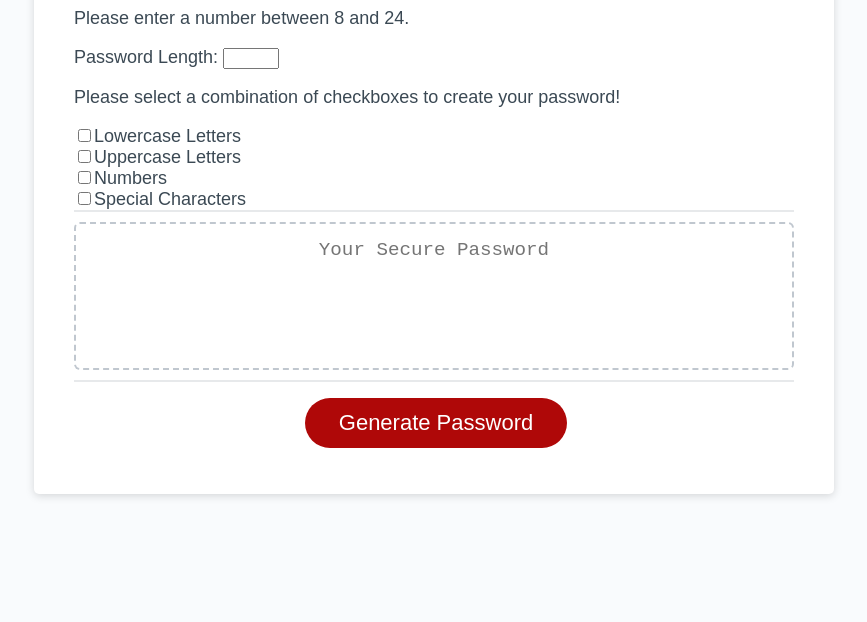
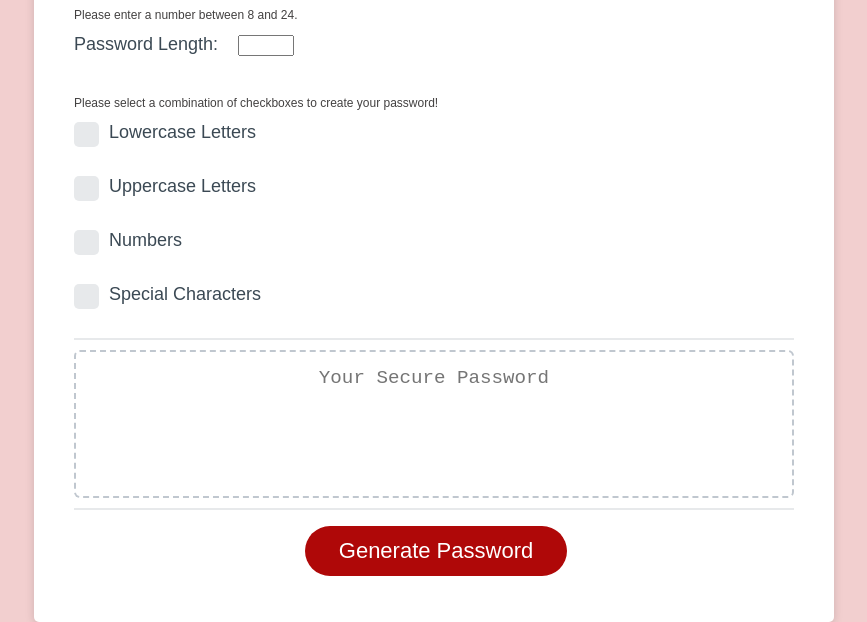
Before and after one commit to snovelli1021/PasswordGenerator, a plain HTML site: page index.html in a window 1280 px wide. Shown: the part 228-850 px from the top of the page, without its empty margins (206-1073 px from the left). Before the commit the page ends 800 px from the top, so only its background shows below. Drawn offline with Linux system fonts and the light colour scheme.

Commit message:
Finished styling app, added some additonal comments.

```diff
--- a/assets/style.css
+++ b/assets/style.css
@@ -1,3 +1,4 @@
+/* Using CSS reset. */
 *,
 *::before,
 *::after {
@@ -12,9 +13,10 @@ body,
   padding: 0;
 }
 
+/* Begin styling page. */
 body {
   font-family: sans-serif;
-  background-color: #f9fbfd;
+  background-color: hsl(0, 57%, 88%);
 }
 
 .wrapper {
@@ -34,7 +36,7 @@ header {
   background-color: hsl(0, 0%, 100%);
   border-radius: 5px;
   border-width: 1px;
-  box-shadow: rgba(0, 0, 0, 0.15) 0px 2px 8px 0px;
+  box-shadow: rgba(0, 0, 0, 0.15) 0px 2px 10px 0px;
   color: hsl(206, 17%, 28%);
   font-size: 18px;
   margin: 0 auto;
@@ -50,6 +52,80 @@ header {
   height: 2px;
 }
 
+input {
+  margin-bottom: 4%;
+  margin-left: 2%;
+}
+
+.appHelp {
+  font-size: 12px;
+  color: #434141;
+}
+
+/* Styles the container and the checkboxes it holds. */
+.container {
+  display: block;
+  position: relative;
+  padding-left: 35px;
+  margin-bottom: 12px;
+  cursor: pointer;
+  font-size: 18px;
+  -webkit-user-select: none;
+  -moz-user-select: none;
+  -ms-user-select: none;
+  user-select: none;
+  width: 30%;
+}
+
+.container input {
+  position: absolute;
+  opacity: 0;
+  cursor: pointer;
+  height: 0;
+  width: 0;
+}
+
+.checkBox {
+  position: absolute;
+  top: 0;
+  left: 0;
+  height: 25px;
+  width: 25px;
+  background-color: #e7e9eb;
+  border-radius: 20%;
+}
+
+.container:hover input ~ .checkBox {
+  background-color: #ccc;
+}
+
+.container input:checked ~ .checkBox {
+  background-color: hsl(360, 91%, 36%);
+}
+
+.checkBox:after {
+  content: "";
+  position: absolute;
+  display: none;
+}
+
+.container input:checked ~ .checkBox:after {
+  display: block;
+}
+
+.container .checkBox:after {
+  left: 9px;
+  top: 5px;
+  width: 5px;
+  height: 10px;
+  border: solid white;
+  border-width: 0 3px 3px 0;
+  -webkit-transform: rotate(45deg);
+  -ms-transform: rotate(45deg);
+  transform: rotate(45deg);
+}
+
+/* Styles the card, generated password output, and button. */
 .card-body {
   min-height: 100px;
 }
@@ -118,6 +194,7 @@ button[disabled] {
   overflow: hidden;
 }
 
+/* Form factores app to various screen sizes. */
 @media (max-width: 690px) {
   .btn {
     font-size: 1rem;
--- a/index.html
+++ b/index.html
@@ -16,29 +16,32 @@
       <div class="card">
         <div class="card-header">
           <h2>Generate Your Password</h2>
-          <p>Please enter a number between 8 and 24.</p>
+          <p class="appHelp">Please enter a number between 8 and 24.</p>
           <label for="passwordLength">Password Length:</label>
           <input type="number" id="passwordLength" min="8" max="24" />
           <br />
-          <p>
+          <p class="appHelp">
             Please select a combination of checkboxes to create your password!
           </p>
-          <label
-            ><input type="checkbox" id="checkLowercase" />Lowercase
-            Letters</label
-          >
+          <label class="container">
+            <input type="checkbox" id="checkLowercase" />Lowercase Letters
+            <span class="checkBox"></span>
+          </label>
           <br />
-          <label
-            ><input type="checkbox" id="checkUppercase" />Uppercase
-            Letters</label
-          >
+          <label class="container">
+            <input type="checkbox" id="checkUppercase" />Uppercase Letters
+            <span class="checkBox"></span>
+          </label>
           <br />
-          <label><input type="checkbox" id="checkNumbers" />Numbers</label>
+          <label class="container">
+            <input type="checkbox" id="checkNumbers" />Numbers
+            <span class="checkBox"></span>
+          </label>
           <br />
-          <label
-            ><input type="checkbox" id="checkSpecialChars" />Special
-            Characters</label
-          >
+          <label class="container">
+            <input type="checkbox" id="checkSpecialChars" />Special Characters
+            <span class="checkBox"></span>
+          </label>
           <br />
         </div>
         <div class="card-body">
```
